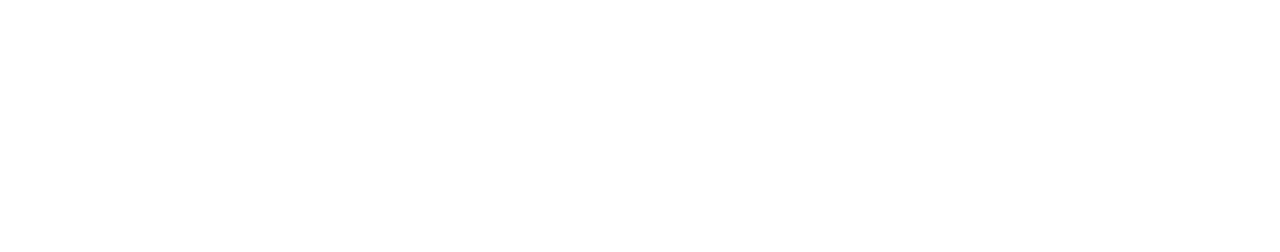
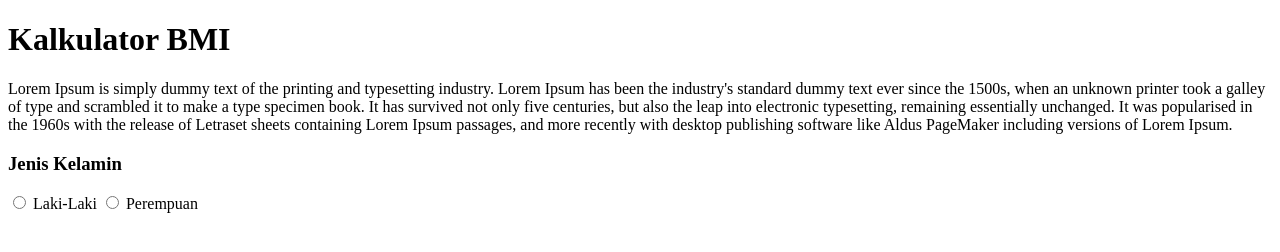
Before and after one commit to revou-fundamental-course/5-aug-24-Fitri1779, a plain HTML site: page index.html in a window 1280 px wide. Drawn offline with Linux system fonts and the light colour scheme.

Commit message:
config assignment

```diff
--- a/index.html
+++ b/index.html
@@ -6,5 +6,32 @@
     <title>Document</title>
     <link rel="stylesheet" href="css\style.css" />
   </head>
-  <body></body>
+
+  <body>
+    <header>
+      <h1>Kalkulator BMI</h1>
+    </header>
+
+    <main>
+      <article>
+        <p>
+          Lorem Ipsum is simply dummy text of the printing and typesetting industry. Lorem Ipsum has been the industry's standard dummy text ever since the 1500s, when an unknown printer took a galley of type and scrambled it to make a type
+          specimen book. It has survived not only five centuries, but also the leap into electronic typesetting, remaining essentially unchanged. It was popularised in the 1960s with the release of Letraset sheets containing Lorem Ipsum
+          passages, and more recently with desktop publishing software like Aldus PageMaker including versions of Lorem Ipsum.
+        </p>
+      </article>
+
+      <form>
+        <div>
+          <h3>Jenis Kelamin</h3>
+          <input type="radio" id="laki-laki" name="jenis-kelamin" value="laki-laki" /> <label for="laki-laki">Laki-Laki</label> <input type="radio" id="perempuan" name="jenis-kelamin" value="perempuan" />
+          <label for="perempuan">Perempuan</label>
+        </div>
+      </form>
+
+      <article></article>
+
+      <section></section>
+    </main>
+  </body>
 </html>
```
